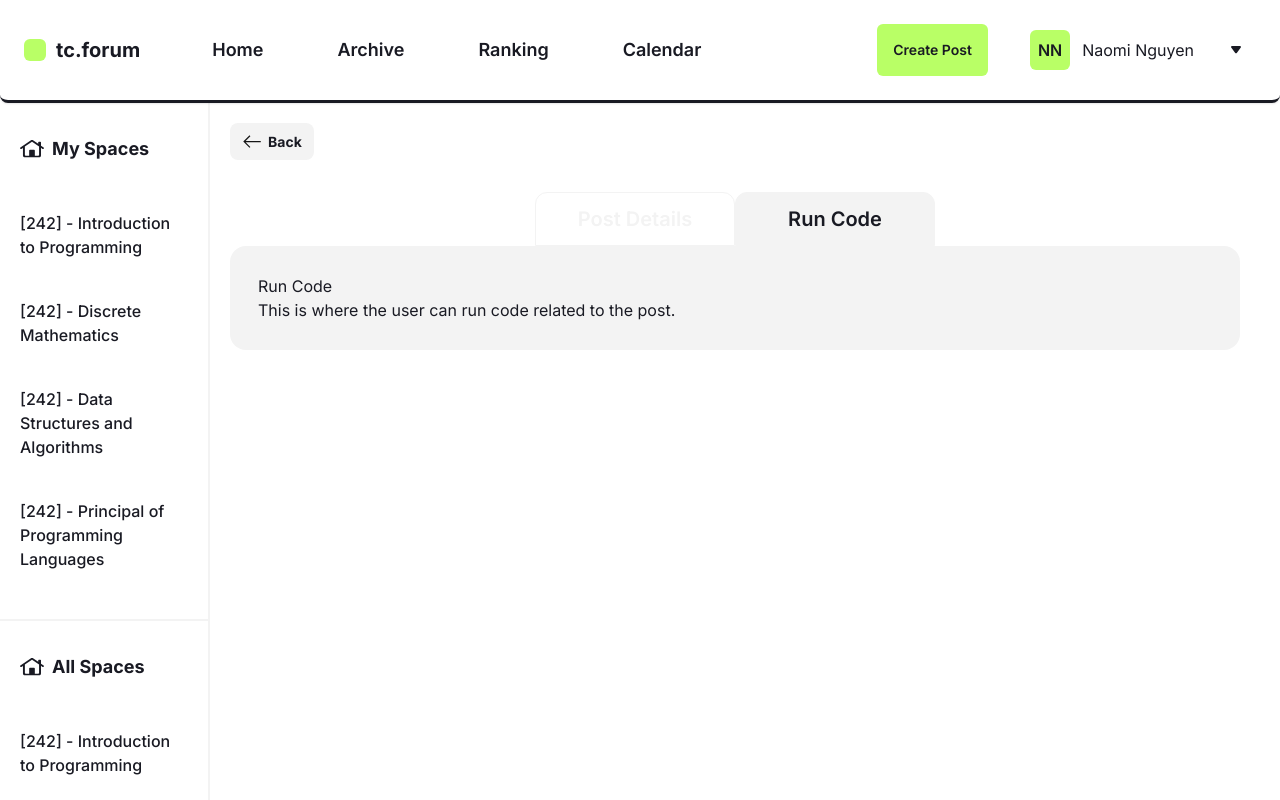
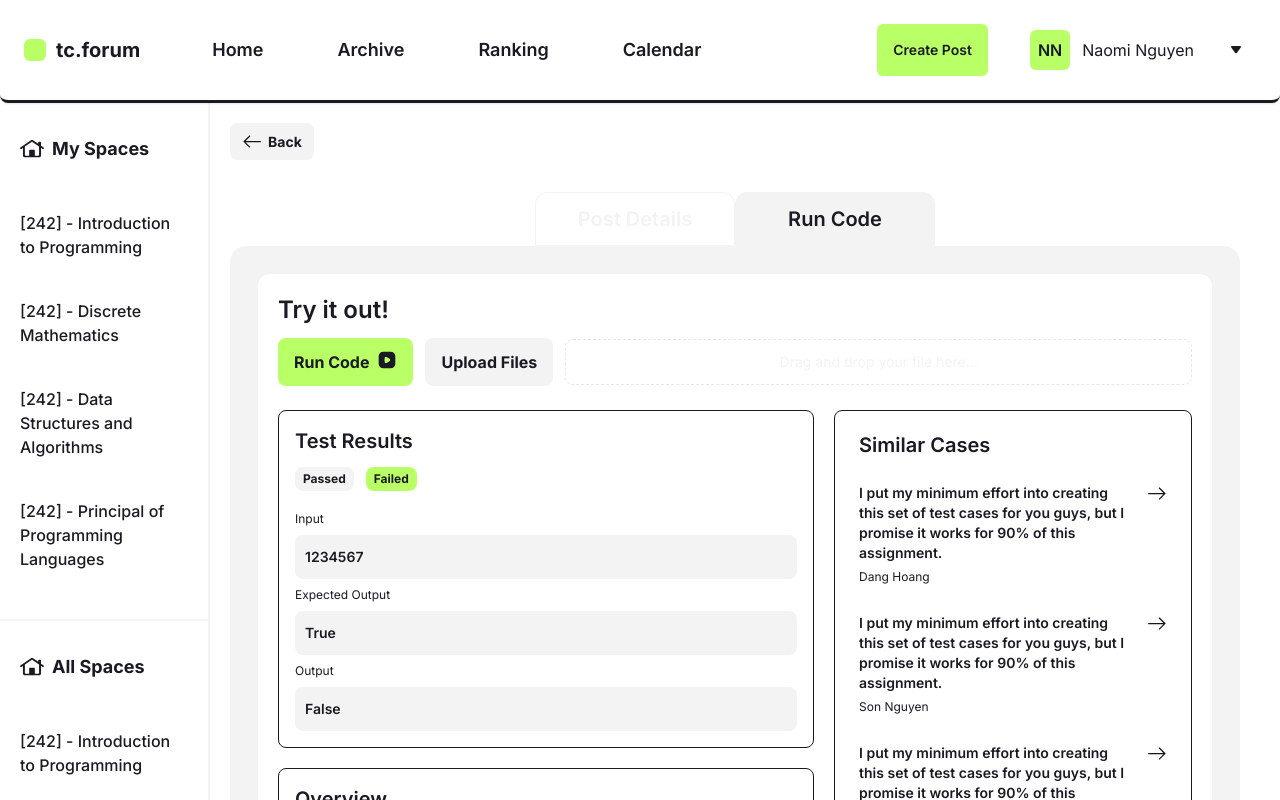
Before and after one commit to cyan-soda/testcase-forum, a Next.js app: page /space/1/1/1 in a window 1280 px wide. Both pictures are taken after a click on the button "Run Code". Shown: the top 800 px of the page. Built offline with nearby package versions, Linux system fonts and the light colour scheme.

Commit message:
feat: similar posts, run code

```diff
--- a/src/app/space/[course]/[term]/[postId]/page.tsx
+++ b/src/app/space/[course]/[term]/[postId]/page.tsx
@@ -7,6 +7,7 @@ import { useState } from "react";
 import iconArrow from '@/icons/arrow--right.svg'
 import PostDetails from "@/components/post/details";
 import { POST } from "../page";
+import RunCode from "@/components/post/run-code";
 
 const Tab = ({ title, isActive, onClick }: { title: string, isActive: boolean, onClick: () => void }) => {
     return (
@@ -61,10 +62,7 @@ const PostDetailPage = () => {
                     )}
 
                     {activeTab === 'runCode' && (
-                        <div className="">
-                            <h2>Run Code</h2>
-                            <p>This is where the user can run code related to the post.</p>
-                        </div>
+                        <RunCode  />
                     )}
                 </div>
             </div>
--- a/src/components/post/details/index.tsx
+++ b/src/components/post/details/index.tsx
@@ -11,6 +11,7 @@ import PreviewPopup from '@/components/shared/popup-preview'
 import { PostCardProps, Tag } from "@/components/home/card"
 import { LikeButton, CommentButton, BadgeButton } from "@/components/shared/buttons"
 import Comment from "../comments"
+import SimilarPosts from "../similar-posts"
 
 const getInitials = (name: string) => {
     const names = name.split(' ')
@@ -91,6 +92,14 @@ const COMMENTS = [
         content: 'Comment 3',
         parent_id: null,
     }
+]
+
+const POSTS = [
+    { title: "I put my minimum effort into creating this set of test cases for you guys, but I promise it works for 90% of this assignment.", author: "Dang Hoang", link: "#" },
+    { title: "I put my minimum effort into creating this set of test cases for you guys, but I promise it works for 90% of this assignment.", author: "Son Nguyen", link: "#" },
+    { title: "I put my minimum effort into creating this set of test cases for you guys, but I promise it works for 90% of this assignment.", author: "Dang Hoang", link: "#" },
+    { title: "I put my minimum effort into creating this set of test cases for you guys, but I promise it works for 90% of this assignment.", author: "Son Nguyen", link: "#" },
+    { title: "I put my minimum effort into creating this set of test cases for you guys, but I promise it works for 90% of this assignment.", author: "Dang Hoang", link: "#" },
 ]
 
 export type CommentProps = {
@@ -200,8 +209,10 @@ const PostDetails = ({ post }: { post: PostCardProps }) => {
                             </div>
                         )}
                         {activeTab === 'similar' && (
-                            <div>
-                                Similar Posts
+                            <div className="flex flex-col gap-5 w-full">
+                                {POSTS.map((post, index) => (
+                                    <SimilarPosts key={index} title={post.title} author={post.author} link={post.link} />
+                                ))}
                             </div>
                         )}
                     </div>
--- a/src/components/post/run-code/index.tsx
+++ b/src/components/post/run-code/index.tsx
@@ -0,0 +1,131 @@
+'use client'
+
+import Image from "next/image"
+import { useState } from "react"
+
+import iconRightArrow from '@/icons/arrow--right.svg'
+import iconPlay from '@/icons/video-square.svg'
+
+type TestCaseProps = {
+    input: string
+    expected: string
+    total: number
+    pass: number
+}
+
+type ExecutionProps = {
+    isPassed: boolean
+}
+
+const Field = ({ label, value }: { label: string, value?: string }) => {
+    return (
+        <div className="flex flex-col items-start gap-2 w-full">
+            <span className="font-normal text-xs">{label}</span>
+            <div className="rounded-lg bg-grey px-[10px] py-3 text-sm font-semibold w-full">{value}</div>
+        </div>
+    )
+}
+
+const SimilarCaseItem = ({ title, author, link }: { title: string, author: string, link: string }) => {
+    return (
+        <div className="flex flex-row items-start gap-4 w-full cursor-pointer hover:bg-grey p-3 rounded-lg">
+            <div className="flex flex-col items-start gap-[6px]">
+                <span className="text-sm font-semibold hover:underline">{title}</span>
+                <span className="text-xs font-normal">{author}</span>
+            </div>
+            <Image src={iconRightArrow} alt="" width={20} height={20} />
+        </div>
+    )
+}
+
+const CaseItems = [
+    { title: "I put my minimum effort into creating this set of test cases for you guys, but I promise it works for 90% of this assignment.", author: "Dang Hoang", link: "#" },
+    { title: "I put my minimum effort into creating this set of test cases for you guys, but I promise it works for 90% of this assignment.", author: "Son Nguyen", link: "#" },
+    { title: "I put my minimum effort into creating this set of test cases for you guys, but I promise it works for 90% of this assignment.", author: "Dang Hoang", link: "#" },
+    { title: "I put my minimum effort into creating this set of test cases for you guys, but I promise it works for 90% of this assignment.", author: "Son Nguyen", link: "#" },
+    { title: "I put my minimum effort into creating this set of test cases for you guys, but I promise it works for 90% of this assignment.", author: "Dang Hoang", link: "#" },
+]
+
+const RunCode = ({ testcase, execution }: { testcase?: TestCaseProps, execution?: ExecutionProps }) => {
+    const [fileName, setFileName] = useState('')
+    const handleUploadFiles = (event: React.ChangeEvent<HTMLInputElement>) => {
+        // handle upload files
+        if (event && event.target && event.target.files) {
+            const file = event.target.files[0]
+            if (file) {
+                setFileName(file.name)
+            }
+        }
+    }
+
+    return (
+        <div className="min-h-screen w-full bg-white text-black p-5 rounded-xl">
+            <span className="font-semibold text-2xl">Try it out!</span>
+            <div className="flex flex-row items-center gap-3 w-full mb-6 mt-3 text-base font-bold">
+                <button
+                    className={`flex flex-row gap-2 px-4 py-3 rounded-lg bg-green`}
+                    onClick={() => { }}
+                >
+                    Run Code
+                    <Image src={iconPlay} alt="" width={20} height={20} />
+                </button>
+                <label className="cursor-pointer px-4 py-3 rounded-lg bg-grey flex items-center gap-2">
+                    Upload Files
+                    <input
+                        type="file"
+                        className="hidden"
+                        onChange={handleUploadFiles}
+                    />
+                </label>
+                <div className="flex-1 w-full flex flex-row items-center border rounded-lg border-dashed h-full p-3">
+                    {fileName
+                        ? <span className="text-sm font-normal w-full text-center">{fileName}</span>
+                        : <span className="text-sm font-normal w-full text-grey text-center">Drag and drop your file here...</span>
+                    }
+                </div>
+            </div>
+            <div className="flex flex-row items-start gap-5">
+                <div className="flex flex-col gap-5 items-start w-3/5">
+                    {/* test results */}
+                    <div className="flex flex-col p-4 items-start rounded-lg border border-black w-full">
+                        <span className="text-xl font-semibold">Test Results</span>
+                        <div className="mt-3 flex flex-row gap-3 items-center">
+                            <div className={`${execution?.isPassed ? 'bg-green' : 'bg-grey'} px-2 py-1 rounded-lg text-xs font-bold`}>Passed</div>
+                            <div className={`${!execution?.isPassed ? 'bg-green' : 'bg-grey'} px-2 py-1 rounded-lg text-xs font-bold`}>Failed</div>
+                        </div>
+                        <div className="mt-5 flex flex-col gap-2 items-start w-full">
+                            <Field label="Input" value={"1234567"} />
+                            <Field label="Expected Output" value={"True"} />
+                            <Field label="Output" value={"False"} />
+                        </div>
+                    </div>
+                    {/* overview, graphs */}
+                    <div className="flex flex-col p-4 items-start rounded-lg border border-black w-full">
+                        <span className="text-xl font-semibold">Overview</span>
+                        <div className="w-full flex flex-row items-center justify-between">
+                            <div className="mt-3 flex flex-row gap-3 items-center">
+                                <div className={`${execution?.isPassed ? 'bg-green' : 'bg-grey'} px-2 py-1 rounded-lg text-xs font-bold`}>Passed</div>
+                                <div className={`${!execution?.isPassed ? 'bg-green' : 'bg-grey'} px-2 py-1 rounded-lg text-xs font-bold`}>Failed</div>
+                            </div>
+                            <div className="flex flex-row items-center gap-3 text-xs">
+                                <span className="font-semibold pr-3 border-r border-black">Total: <span className="font-normal">{"1234"}</span></span>
+                                <span className="font-semibold pr-3 border-r border-black">Passed: <span className="font-normal">{"123"}</span></span>
+                                <span className="font-semibold">Pass Rate: <span className="font-normal">{"9.96"}%</span></span>
+                            </div>
+                        </div>
+                    </div>
+                </div>
+                <div className="rounded-lg border border-black py-5 px-3 w-2/5">
+                    <span className="text-xl font-semibold p-3">Similar Cases</span>
+                    <div className="flex flex-col gap-1 mt-3">
+                        {CaseItems.map((item, index) => (
+                            <SimilarCaseItem key={index} title={item.title} author={item.author} link={item.link} />
+                        ))}
+                    </div>
+                </div>
+            </div>
+        </div>
+    )
+}
+
+export default RunCode
--- a/src/components/post/similar-posts/index.tsx
+++ b/src/components/post/similar-posts/index.tsx
@@ -0,0 +1,17 @@
+import Image from 'next/image'
+
+import iconRightArrow from '@/icons/arrow--right.svg'
+
+const SimilarPosts = ({ title, author, link }: {title: string, author: string, link: string}) => {
+    return (
+        <div className="flex flex-row items-center justify-between w-full cursor-pointer bg-grey hover:bg-opacity-60 p-3 pr-6 rounded-lg">
+            <div className="flex flex-col items-start gap-[6px]">
+                <span className="text-sm font-semibold hover:underline">{title}</span>
+                <span className="text-xs font-normal">{author}</span>
+            </div>
+            <Image src={iconRightArrow} alt="" width={20} height={20} />
+        </div>
+    )
+}
+
+export default SimilarPosts
```
Also changed, not shown: public/assets/icons/video-square.svg (added).
